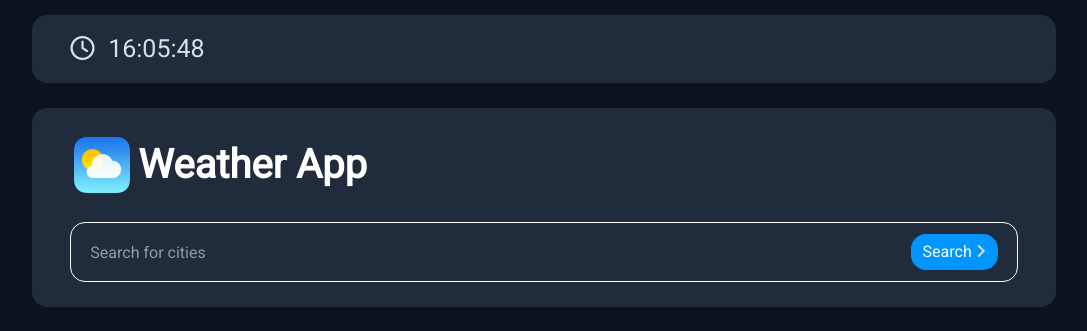
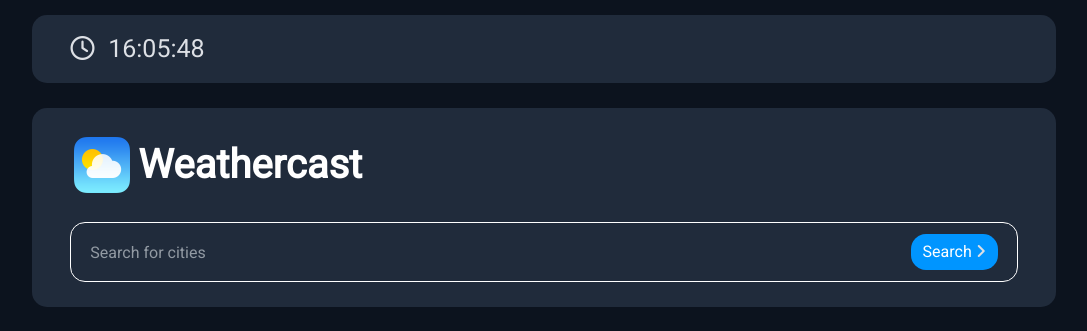
Before and after one commit to borisvicena/api-weather-website, a Flask app: page / in a window 1280 px wide. Shown: the top 331 px of the page, without its empty margins (96-1183 px from the left). Run offline with Flask 3, Linux system fonts and the light colour scheme; some libraries are stand-ins or nearby versions.

Commit message:
modified layout.html

```diff
--- a/templates/layout.html
+++ b/templates/layout.html
@@ -25,7 +25,7 @@
     <link href='https://api.mapbox.com/mapbox-gl-js/v2.9.1/mapbox-gl.css' rel='stylesheet' />
 
 
-    <title>Weather App</title>
+    <title>Weathercast</title>
 </head>
 <body>
     <header>
@@ -52,7 +52,7 @@
     </header>
     <main class="main-block">
         <img src="/static/favicon.png" style="width: auto; height: 4em; vertical-align: middle;">
-        <h1 class="mt-5" style="display: inline; vertical-align: middle;">Weather App</h1>
+        <h1 class="mt-5" style="display: inline; vertical-align: middle;">Weathercast</h1>
         <form action="/search" method="get" class="search-form">
             <input autocomplete="off" class="mb-3" id="cityName" name="cityName" placeholder="Search for cities" type="text">
             <button class="btn btn-primary search-btn" type="submit">Search <i class="fa-solid fa-angle-right"></i></button>
```
